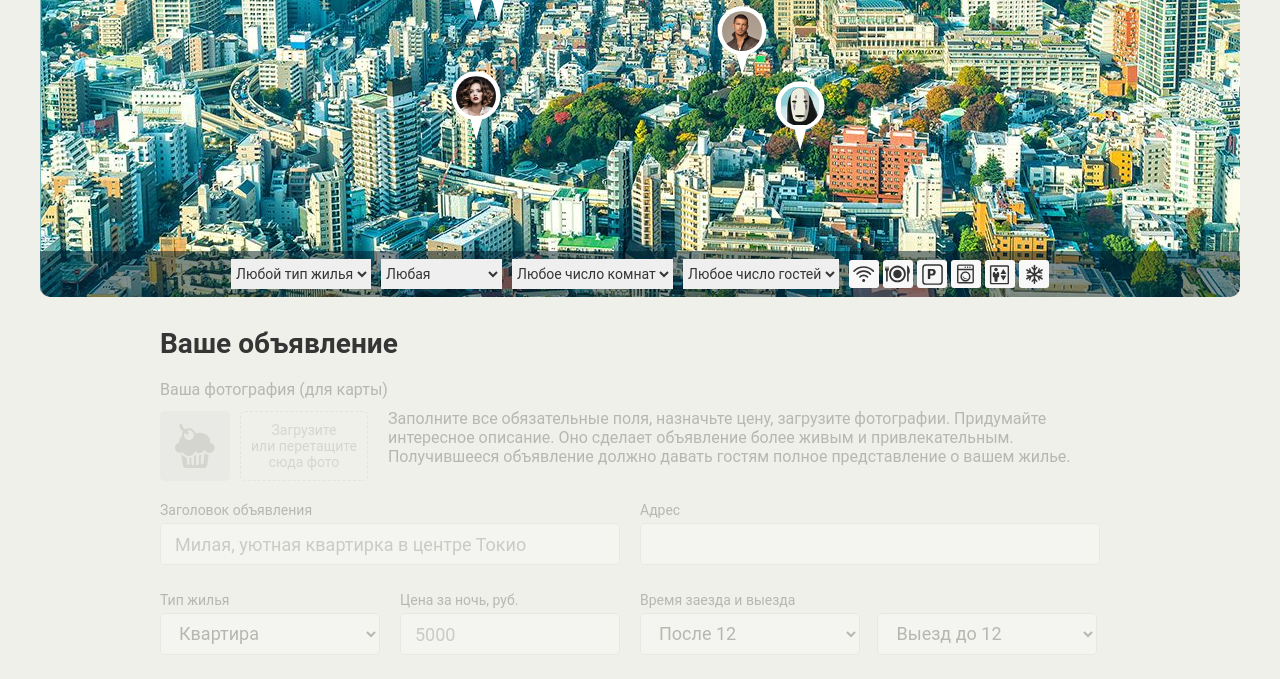
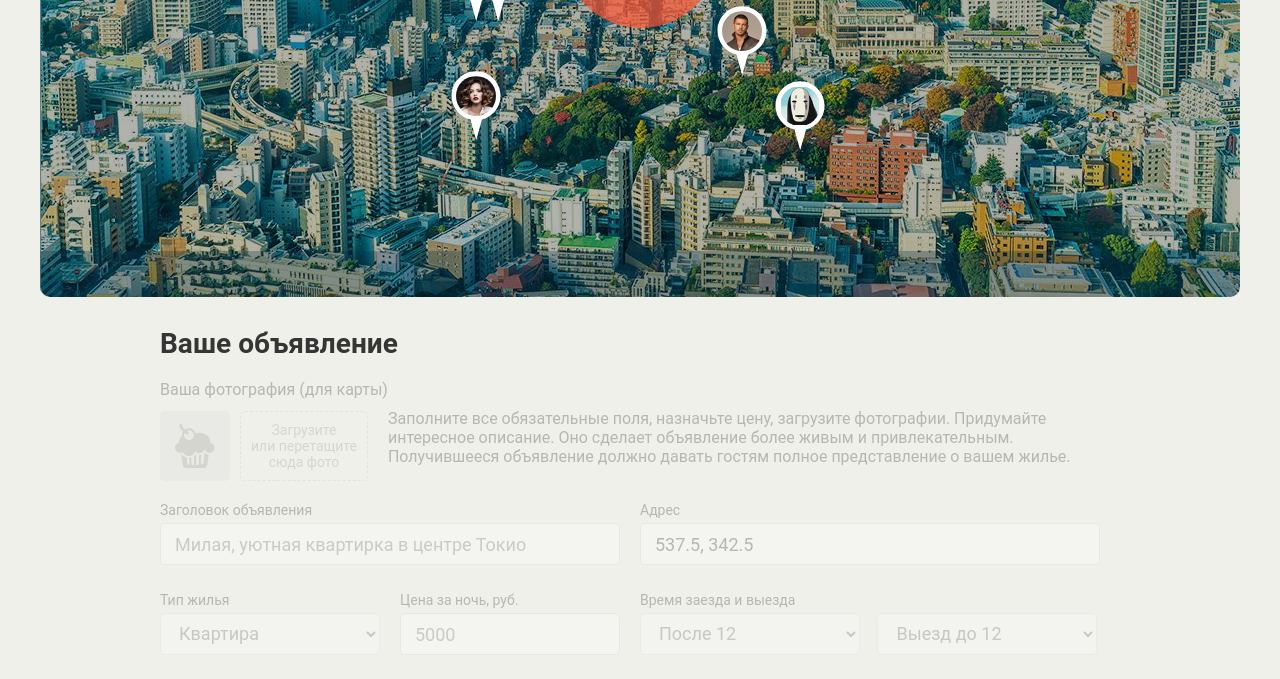
Before and after one commit to k-art/109874-keksobooking, a website: page index.html in a window 1280 px wide. Shown: the part 453-1132 px from the top of the page. Drawn offline with Linux system fonts and the light colour scheme; files whose address does not match are found by name.

Commit message:
module4-task1 (черновик)

```diff
--- a/index.html
+++ b/index.html
@@ -112,7 +112,7 @@
 
         <fieldset class="ad-form__element ad-form__element--wide">
           <label class="ad-form__label" for="address">Адрес</label>
-          <input id="address" name="address" type="text">
+          <input id="address" name="address" type="text" readonly>
         </fieldset>
 
         <fieldset class="ad-form__element">
--- a/js/map.js
+++ b/js/map.js
@@ -1,8 +1,58 @@
 'use strict';
 
 (function () {
+  // Активация страницы
+
   var map = document.querySelector('.map');
-  map.classList.remove('map--faded');
+  var mapPinMain = map.querySelector('.map__pin--main');
+  var form = document.querySelector('.ad-form');
+  var formFieldsets = form.querySelectorAll('fieldset');
+  var formInputAddress = form.querySelector('#address');
+  var formButtonReset = form.querySelector('.ad-form__reset');
+
+  var MAIN_PIN_WIDTH = 65;
+  var MAIN_PIN_HEIGHT = 65;
+  var MAIN_PIN_SHARP_END = 20;
+
+  deactivatePage();
+
+  function setMainPinAddress(evt) {
+    var x = parseInt(mapPinMain.style.left, 10) - MAIN_PIN_WIDTH / 2;
+    var y = parseInt(mapPinMain.style.top, 10) - MAIN_PIN_HEIGHT / 2;
+
+    if (evt && evt.type === 'mouseup') {
+      y = parseInt(mapPinMain.style.top, 10) - (MAIN_PIN_HEIGHT + MAIN_PIN_SHARP_END);
+    }
+    formInputAddress.value = x + ', ' + y;
+  }
+
+  function deactivatePage(evt) {
+    setMainPinAddress(evt);
+    map.classList.add('map--faded');
+    form.classList.add('ad-form--disabled');
+    for (var i = 0; i < formFieldsets.length; i++) {
+      formFieldsets[i].disabled = true;
+    }
+  }
+
+  function activatePage(evt) {
+    setMainPinAddress(evt);
+    map.classList.remove('map--faded');
+    form.classList.remove('ad-form--disabled');
+    for (var i = 0; i < formFieldsets.length; i++) {
+      formFieldsets[i].disabled = false;
+    }
+  }
+
+  mapPinMain.addEventListener('mouseup', function (evt) {
+    activatePage(evt);
+  });
+
+  formButtonReset.addEventListener('click', function (evt) {
+    deactivatePage(evt);
+  });
+
+  // Отрисовка элементов
 
   var NUMBER_OF_USERS = 8;
   var OFFER_TITLES = ['Большая уютная квартира', 'Маленькая неуютная квартира', 'Огромный прекрасный дворец', 'Маленький ужасный дворец', 'Красивый гостевой домик', 'Некрасивый негостеприимный домик', 'Уютное бунгало далеко от моря', 'Неуютное бунгало по колено в воде'];
@@ -148,8 +198,17 @@
   for (var i = 0; i < usersData.length; i++) {
     pinsFragment.appendChild(renderMapPin(usersData[i]));
   }
+  mapPinsBlock.appendChild(pinsFragment);
+
+  var mapPins = mapPinsBlock.querySelectorAll('.map__pin');
+
+  // Просмотр подробной информации о похожих объявлениях
+
+  for (i = 0; i < mapPins.length; i++) {
+    mapPins[i].addEventListener('click', function () {
+    });
+  }
+
   var cardFragment = document.createDocumentFragment().appendChild(renderMapCard(usersData[0]));
-
-  mapPinsBlock.appendChild(pinsFragment);
   map.insertBefore(cardFragment, mapFiltersContainer);
 })();
```
